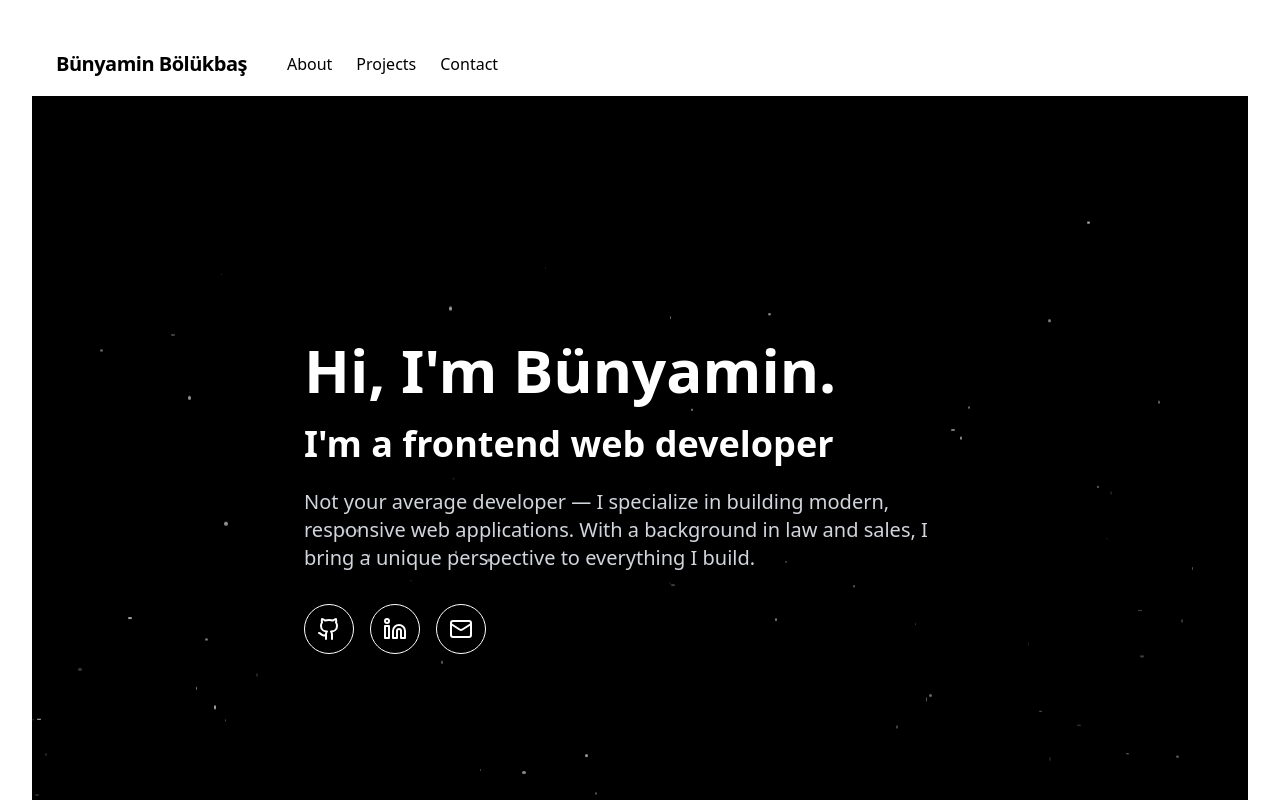
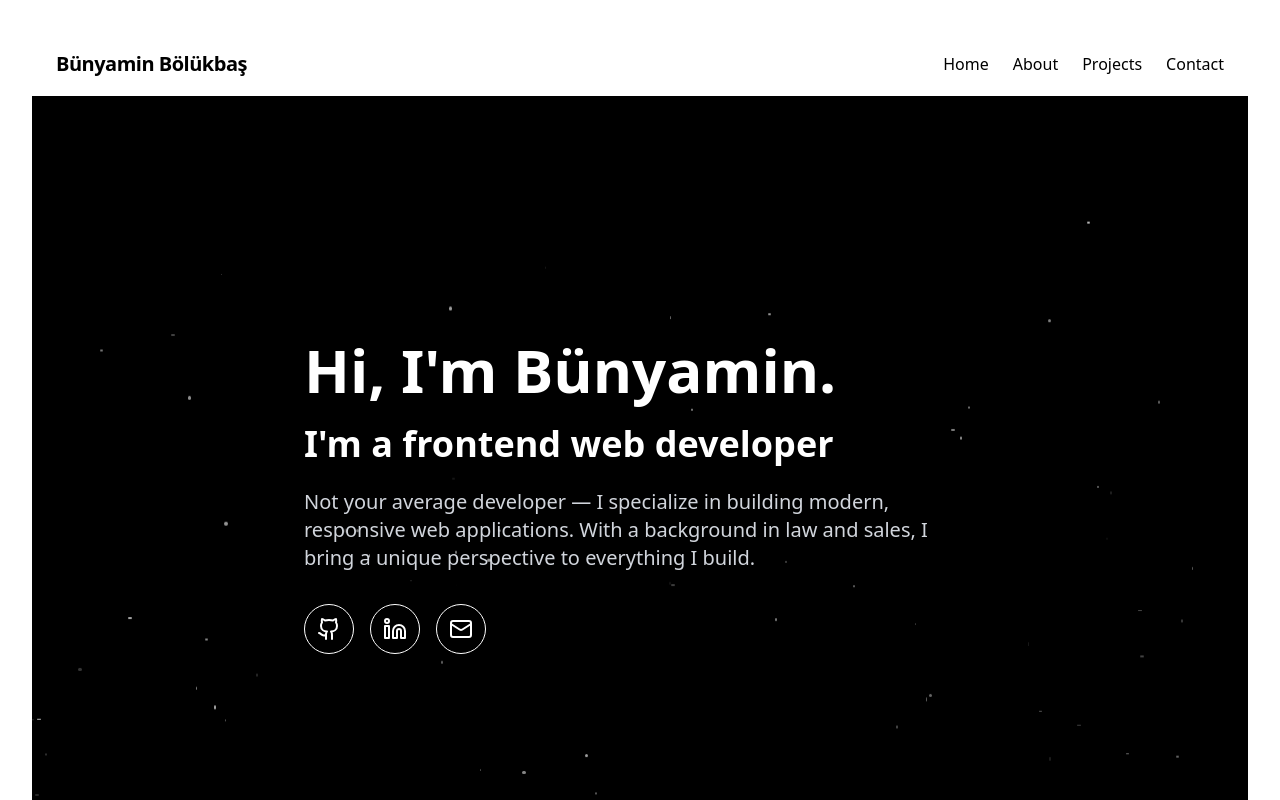
Before and after one commit to bunyaminbolukbas/vue-portfolio, a Vue app: page / in a window 1280 px wide. Shown: the top 800 px of the page. Built offline with nearby package versions, Linux system fonts and the light colour scheme.

Commit message:
home view scrolls up now

```diff
--- a/src/components/MainNavbar.vue
+++ b/src/components/MainNavbar.vue
@@ -3,11 +3,12 @@
     class="sticky top-0 z-50 w-full border-b bg-white/95 text-black dark:bg-black/90 dark:text-white transition-colors backdrop-blur"
   >
     <div class="container mx-auto flex h-16 items-center justify-between px-6">
-      <!-- Linkerkant -->
-      <div class="flex items-center space-x-10">
+      <!-- Naam links -->
       <div class="font-extrabold text-xl tracking-tight">Bünyamin Bölükbaş</div>
 
+      <!-- Navigatie rechts -->
       <nav class="hidden md:flex space-x-6 text-base font-medium">
+        <a href="#top" class="hover:text-blue-600 dark:hover:text-blue-400 transition">Home</a>
         <a href="#about" class="hover:text-blue-600 dark:hover:text-blue-400 transition">About</a>
         <a href="#projects" class="hover:text-blue-600 dark:hover:text-blue-400 transition"
           >Projects</a
@@ -17,8 +18,5 @@
         >
       </nav>
     </div>
-    </div>
   </header>
 </template>
-
-<script setup></script>
```
Lines whose indentation alone changed are shown as unchanged.
